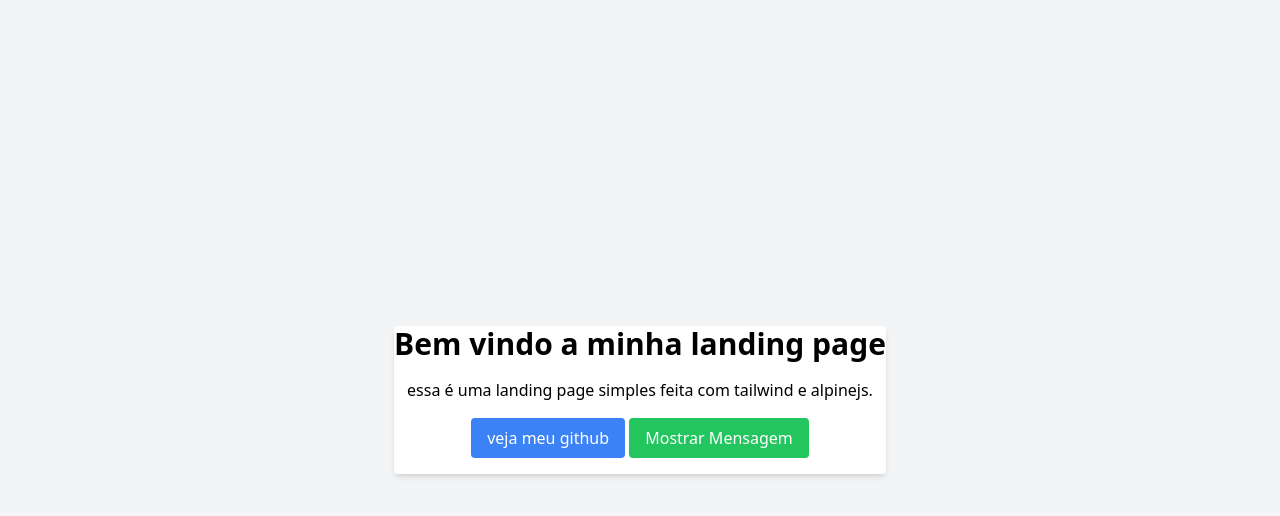
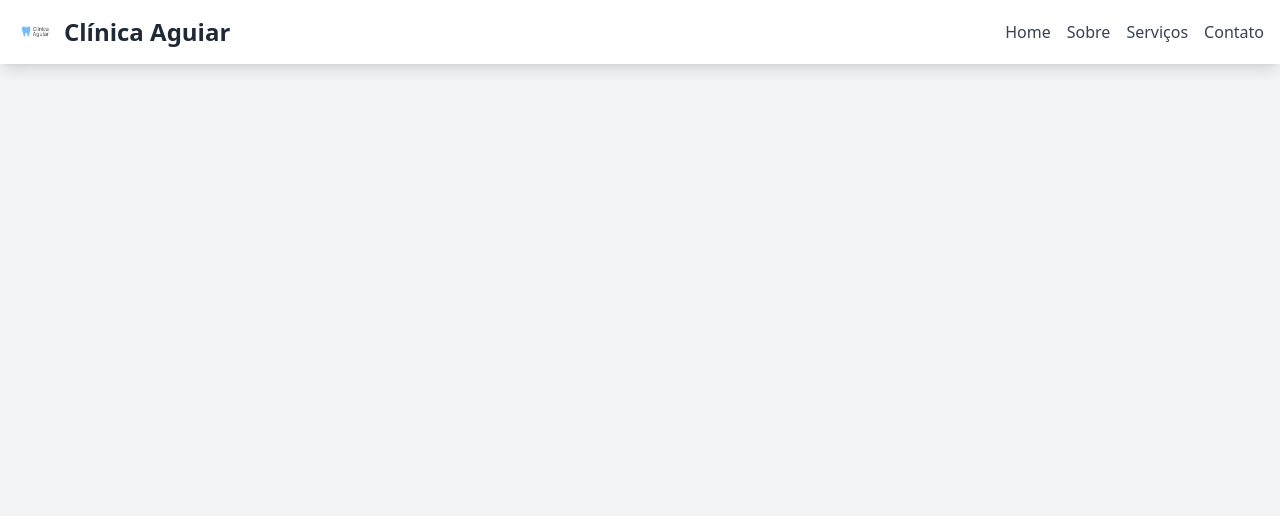
Before and after one commit to GOS-cyber/landing-page, a plain HTML site: page index.html in a window 1280 px wide. Drawn offline with nearby package versions, Linux system fonts and the light colour scheme.

Commit message:
adicionando navbar

```diff
--- a/index.html
+++ b/index.html
@@ -9,25 +9,38 @@
     <script defer src="https://unpkg.com/alpinejs@3.x.x/dist/cdn.min.js"></script>
 </head>
 
-<body class="bg-gray-100 flex items-center justify-center min-h-screen">
-    <div class="bg-white p8 rounded shadow-md text-center" x-data="{open: false}">
-        <h1 class="text-3xl font-bold mb-4">Bem vindo a minha landing page</h1>
-        <p class="mb-4">essa é uma landing page simples feita com tailwind e alpinejs.</p>
+<body class="bg-gray-100 min-h-screen">
+    <nav class="bg-white shadow-lg" x-data="{ open: false }">
+        <div class="max-auto px-4">
+            <div class="flex justify-between items-center h-16">
 
-        <a
-            href="https://github.com/olukkas/landing-page"
-            class="text-white bg-blue-500 px-4 py-2 rounded inline-block mb-4 hover:bg-blue-600 transition">
-            veja meu github
-        </a>
+                <div class="flex-shrink-0 flex items-center space-x-2">
+                    <img src="public/img/logo-aguiar.png" alt="Logo Clínica Aguiar" class="h-10 w-10">
+                    <a href="#" class="text-2xl font-bold text-gray-800">Clínica Aguiar</a>
+                </div>
 
-        <button @click="open = !open" class="text-white bg-green-500 px-4 py-2 rounded hover:bg-green-600 transition">
-            Mostrar Mensagem
-        </button>
+                <div class="hidden md:flex space-x-4">
+                    <a href="#" class="text-gray-700 hover:text-blue-600">Home</a>
+                    <a href="#" class="text-gray-700 hover:text-gray-600">Sobre</a>
+                    <a href="#" class="text-gray-700 hover:text-gray-600">Serviços</a>
+                    <a href="#" class="text-gray-700 hover:text-gray-600">Contato</a>
+                </div>
 
-        <div class="mt-4 text-green-700 font-semibold" x-show="open" x-transition>
-            Obrigado por visitar minha landing-page!
+                <div class="md:hidden">
+                    <button @click="open = !open" class="text-gray-700 focus:outline-none">
+                        ☰
+                    </button>
+                </div>
+            </div>
         </div>
-    </div>
+
+        <div x-show="open" class="absolute w-64 bg-white right-0 shadow-lg rounded-l-lg md:hidden px-4 py-4 space-y-2">
+            <a href="#" class="block text-gray-700 py-2 hover:text-blue-600 border-b border-black pb-2">Início</a>
+            <a href="#" class="block text-gray-700 py-2 hover:text-blue-600 border-b border-black pb-2">Sobre</a>
+            <a href="#" class="block text-gray-700 py-2 hover:text-blue-600 border-b border-black pb-2">Serviços</a>
+            <a href="#" class="block text-gray-700 py-2 hover:text-blue-600">Contato</a>
+        </div>
+    </nav>
 </body>
 
 </html>
```
Also changed, not shown: public/img/logo-aguiar.png (added).
